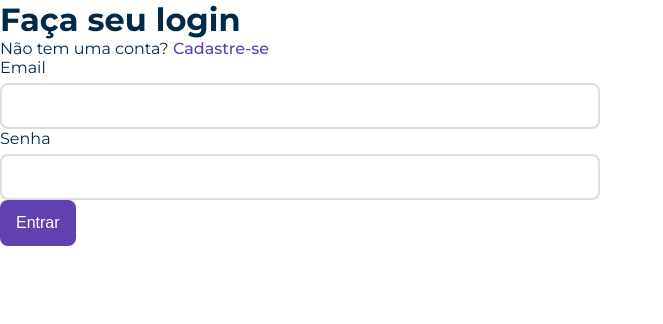
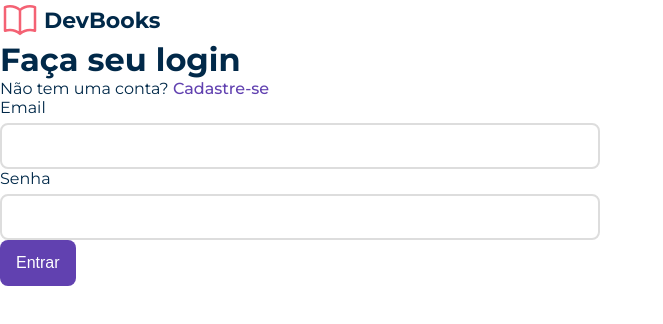
Before and after one commit to charlesalmeiida/devbooks, a React (Vite) app: page / in a window 1280 px wide. Shown: the top 324 px of the page, without its empty margins (0-663 px from the left). Built offline with nearby package versions, Linux system fonts and the light colour scheme; the HTML template or start-up script is replaced by a standard one.

Commit message:
feat: create logo styles

```diff
--- /dev/null
+++ b/src/components/Logo/Logo.tsx
@@ -0,0 +1,11 @@
+import BookIcon from '../../icons/book.svg?react'
+import { Container } from './logo.styles'
+
+export function Logo() {
+  return (
+    <Container>
+      <BookIcon />
+      <span>DevBooks</span>
+    </Container>
+  )
+}
--- /dev/null
+++ b/src/components/Logo/index.ts
@@ -0,0 +1 @@
+export { Logo } from './Logo'
--- /dev/null
+++ b/src/components/Logo/logo.styles.ts
@@ -0,0 +1,20 @@
+import styled, { css } from 'styled-components'
+
+export const Container = styled.div`
+  ${({ theme }) => css`
+    display: flex;
+    align-items: center;
+
+    svg {
+      height: 4rem;
+      width: 4rem;
+      color: ${theme.colors.secondary};
+    }
+
+    span {
+      font-size: ${theme.font.sizes.xxlarge};
+      font-weight: ${theme.font.weight.bold};
+      margin-left: ${theme.spacings.xxxxsmall};
+    }
+  `}
+`
--- a/src/pages/Auth/SignIn/SignIn.tsx
+++ b/src/pages/Auth/SignIn/SignIn.tsx
@@ -1,10 +1,12 @@
 import { Button } from '../../../components/Button'
 import { Input } from '../../../components/Input'
 import { Link } from '../../../components/Link'
+import { Logo } from '../../../components/Logo'
 
 export function SighnIn() {
   return (
     <div style={{ width: 600 }}>
+      <Logo />
       <h1>Faça seu login</h1>
       <p>
         Não tem uma conta?{' '}
--- a/src/styles/theme.ts
+++ b/src/styles/theme.ts
@@ -19,7 +19,8 @@ export const theme = {
       medium: '1.6rem',
       large: '1.8rem',
       xlarge: '2.0rem',
-      xxlarge: '2.8rem'
+      xxlarge: '2.2rem',
+      xxxlarge: '2.8rem'
     }
   },
   colors: {
@@ -35,6 +36,7 @@ export const theme = {
     }
   },
   spacings: {
+    xxxxsmall: '0.4rem',
     xxxsmall: '0.6rem',
     xxsmall: '0.8rem',
     xsmall: '1.6rem',
```
Also changed, not shown: src/icons/book.svg (added).
